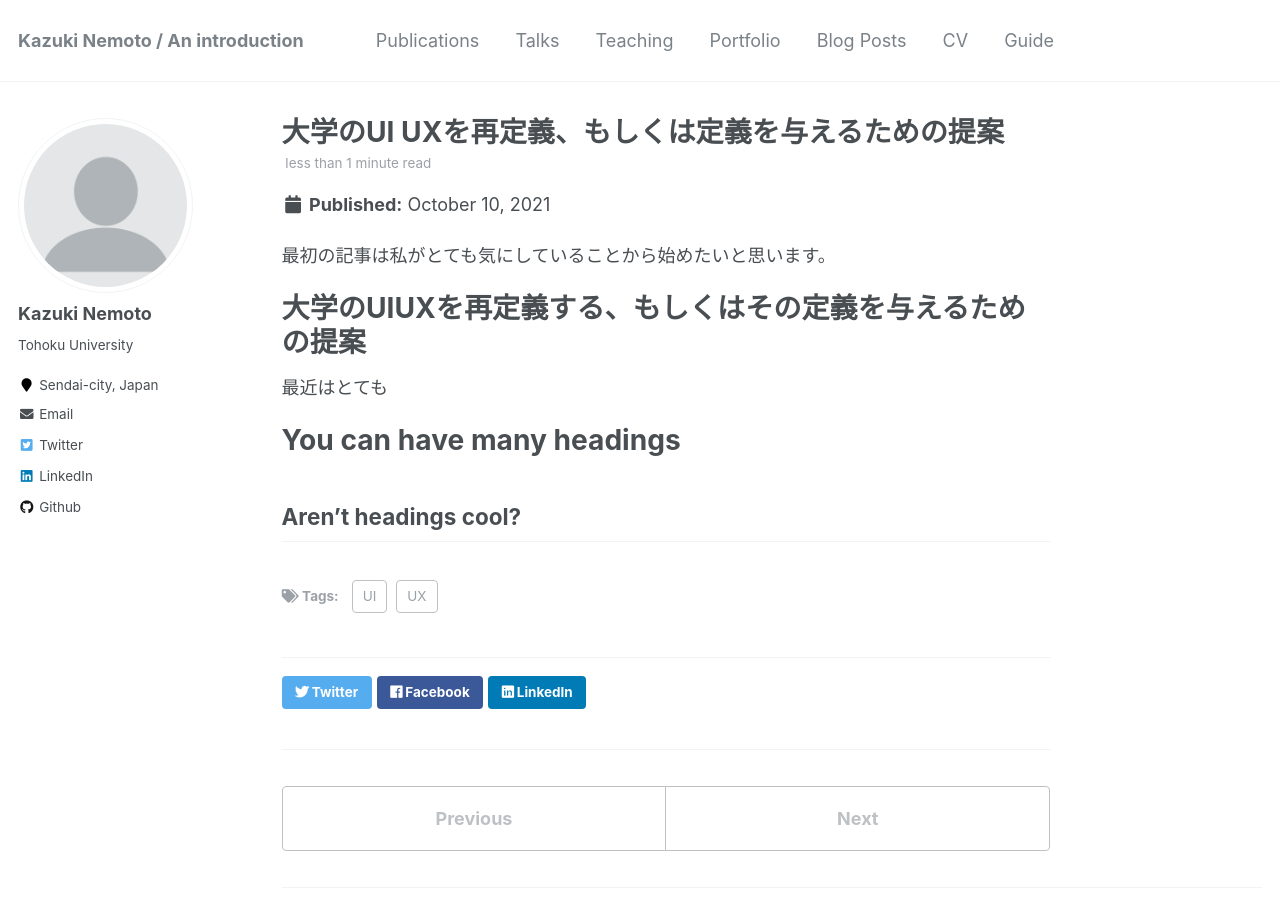
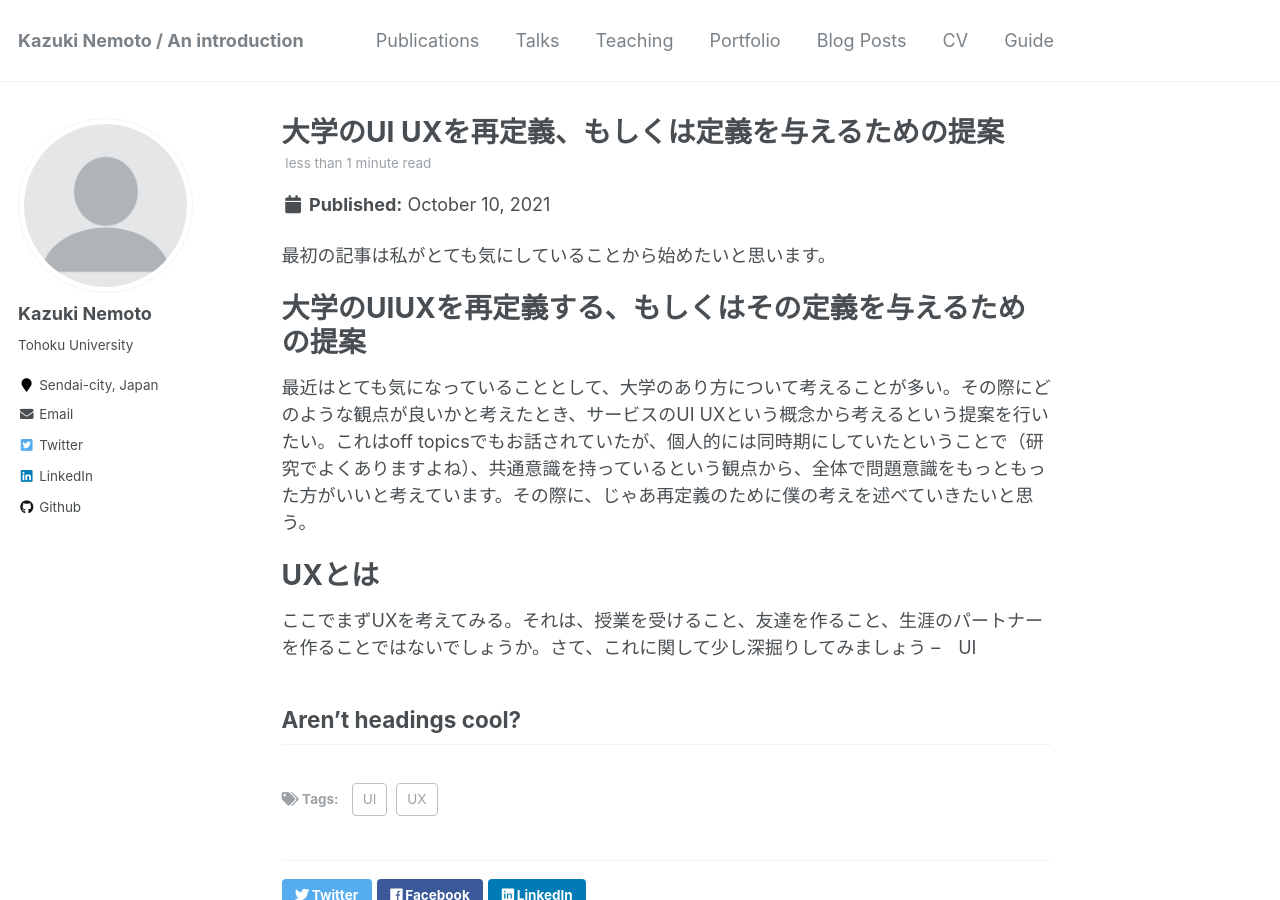
Before and after one commit to kazu-nemoto/kazu-nemoto.github.io, a Jekyll site: the page built from _posts/2012-08-14-blog-post-1.md, in a window 1280 px wide and 900 px high. Built offline with Jekyll 4.4.1, drawn with Linux system fonts in a browser that asks for light colours.

Commit message:
Update 2012-08-14-blog-post-1.md

```diff
--- a/_posts/2012-08-14-blog-post-1.md
+++ b/_posts/2012-08-14-blog-post-1.md
@@ -11,12 +11,14 @@ tags:
 
 大学のUIUXを再定義する、もしくはその定義を与えるための提案
 ======
-最近はとても
+最近はとても気になっていることとして、大学のあり方について考えることが多い。その際にどのような観点が良いかと考えたとき、サービスのUI UXという概念から考えるという提案を行いたい。これはoff topicsでもお話されていたが、個人的には同時期にしていたということで（研究でよくありますよね）、共通意識を持っているという観点から、全体で問題意識をもっともった方がいいと考えています。その際に、じゃあ再定義のために僕の考えを述べていきたいと思う。
 
 
 
-You can have many headings
+UXとは
 ======
+ここでまずUXを考えてみる。それは、授業を受けること、友達を作ること、生涯のパートナーを作ることではないでしょうか。さて、これに関して少し深掘りしてみましょう
+--　UI
 
 Aren't headings cool?
 ------
```
